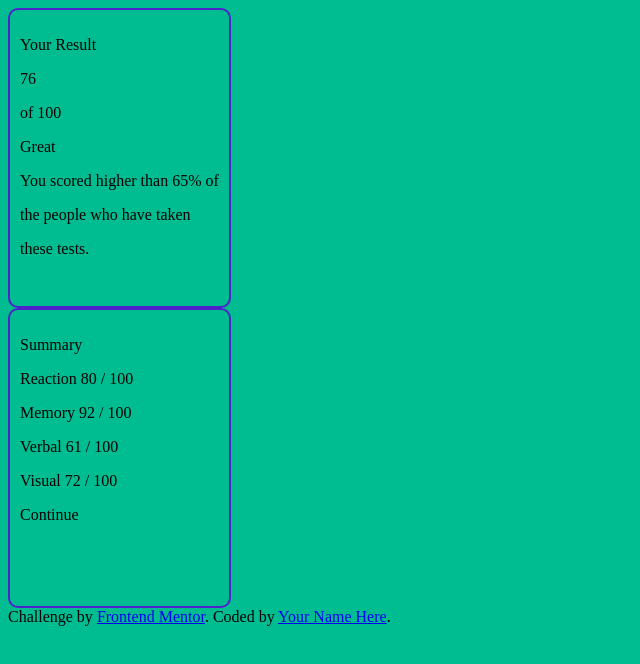
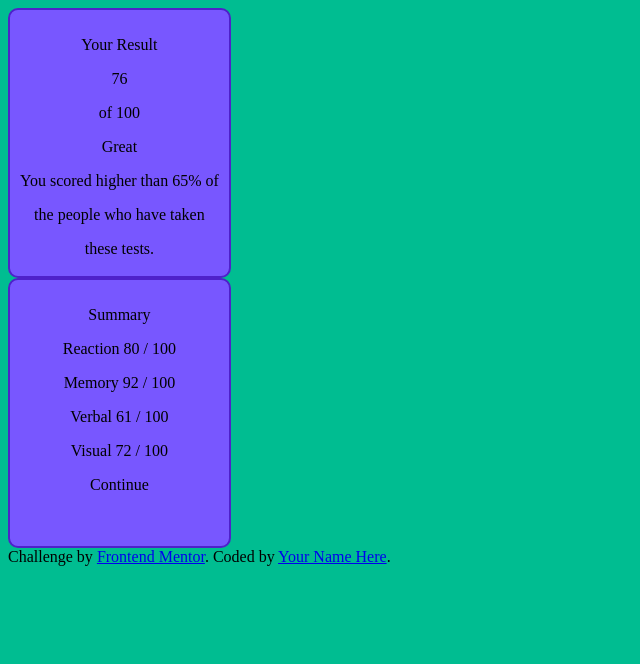
Before and after one commit to toni78-stack/Results-Summary-Component, a plain HTML site: page index.html in a window 1280 px wide. Shown: the whole page, without its empty margins (0-640 px from the left). Drawn offline with Linux system fonts and the light colour scheme.

Commit message:
centered text

```diff
--- a/css/style.css
+++ b/css/style.css
@@ -4,15 +4,18 @@ body {
 
 .wrapper {
   box-sizing: border-box;
-  height: 300px;
-  max-width: 300px;
+  height: 270px;
+  max-width: 350px;
   padding: 10px;
   border-radius: 10px;
   margin: auto;
   border: 2px solid hsla(256, 72%, 46%, 1);
+  box-sizing: border-box;
+  background-color: hsl(252, 100%, 67%);
+  text-align: center;
 }
 
 .box-wrapper {
   display: inline-block;
-  max-width: 650px;
+  max-width: 1000px;
 }
```
